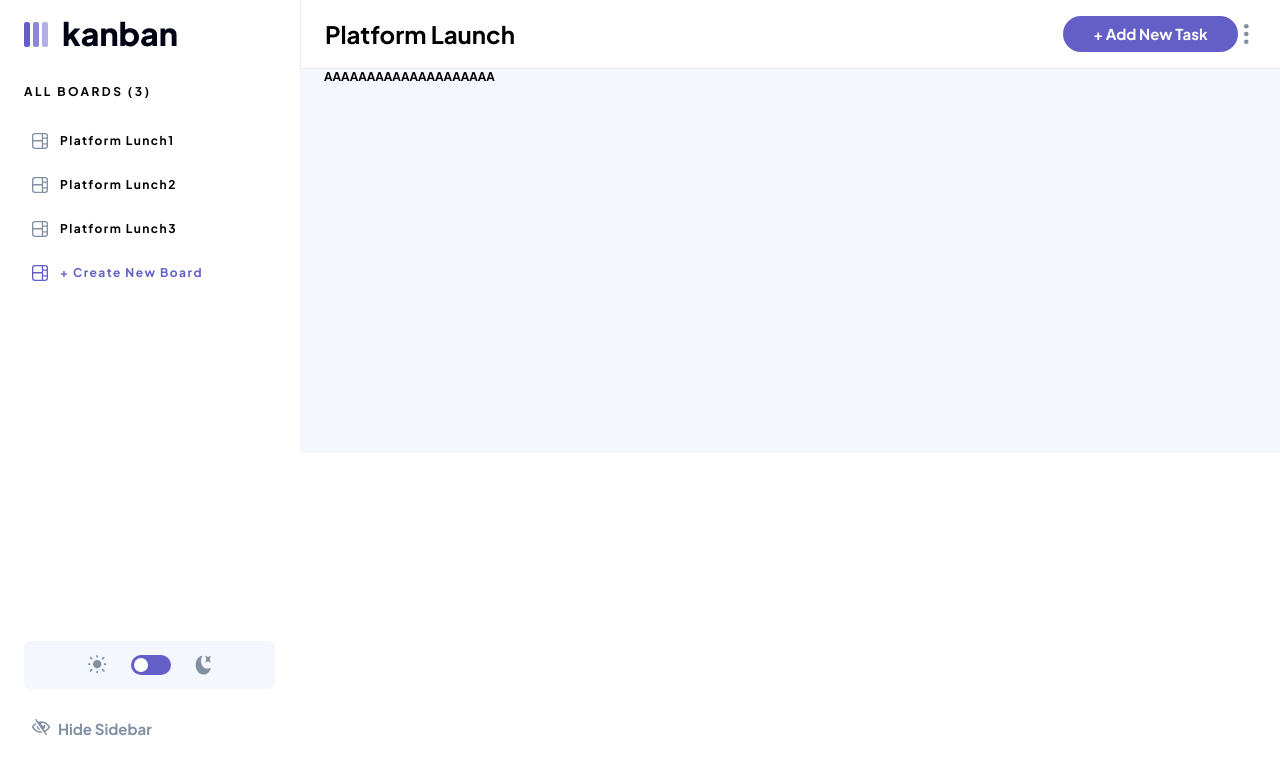
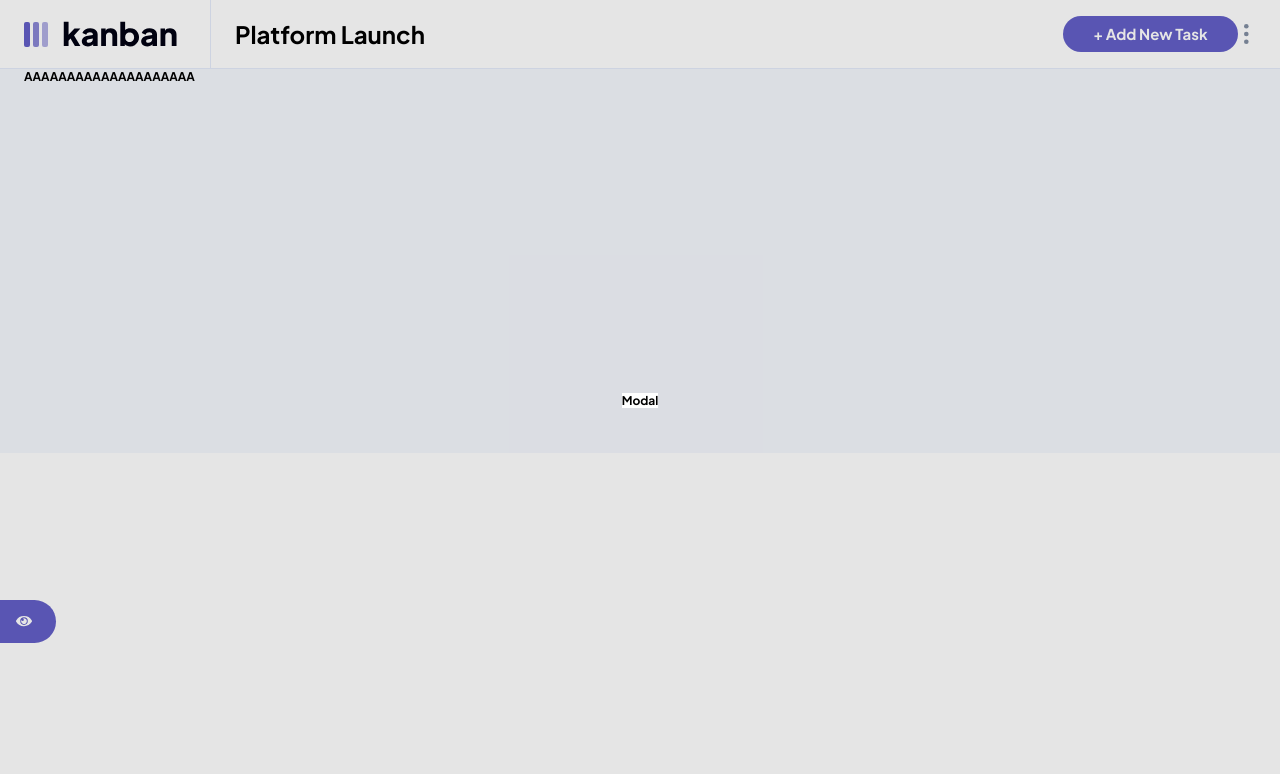
Before and after one commit to MarcinFiuk/kanban-task-management-web-app, a React (Vite) app: page / in a window 1280 px wide. Both pictures are taken after a click on the button "+ Add New Task". Shown: the top 774 px of the page. Built offline with nearby package versions, Linux system fonts and the light colour scheme.

Commit message:
feat:modal component

```diff
--- a/src/App.tsx
+++ b/src/App.tsx
@@ -5,10 +5,12 @@ import Navigation from './components/Navigation';
 import Overlay from './components/Overlay';
 
 import OpenNav from './assets/icon-show-sidebar.svg';
+import { Modal } from './components/Modal';
 
 function App() {
     const [darkMode, setDarkMode] = useState(false);
-    const [isNavOpen, setIsNavOpen] = useState(true);
+    const [isNavOpen, setIsNavOpen] = useState(false);
+    const [isModalOpen, setIsModalOpen] = useState(false);
 
     return (
         <div className={`relative ${darkMode ? 'dark' : ''}`}>
@@ -19,12 +21,14 @@ function App() {
                 darkMode={darkMode}
                 setToggleNav={setIsNavOpen}
                 isOpen={isNavOpen}
+                openModal={setIsModalOpen}
             />
             <Navigation
                 darkMode={darkMode}
                 isOpen={isNavOpen}
                 setCloseNav={setIsNavOpen}
             />
+            <Modal isOpen={isModalOpen}>Modal</Modal>
             <main className=''>
                 <button
                     onClick={() => setIsNavOpen(true)}
--- a/src/components/Header.tsx
+++ b/src/components/Header.tsx
@@ -12,9 +12,10 @@ type HeaderProps = {
     darkMode: boolean;
     isOpen: boolean;
     setToggleNav: React.Dispatch<React.SetStateAction<boolean>>;
+    openModal: React.Dispatch<React.SetStateAction<boolean>>;
 };
 
-const Header = ({ darkMode, setToggleNav, isOpen }: HeaderProps) => {
+const Header = ({ darkMode, setToggleNav, isOpen, openModal }: HeaderProps) => {
     return (
         <>
             <header
@@ -49,10 +50,16 @@ const Header = ({ darkMode, setToggleNav, isOpen }: HeaderProps) => {
                     </button>
                 </div>
                 <div className='flex py-4 w-[68px] md:w-[193px]'>
-                    <ButtonPrimary classes='md:hidden py-2.5 bg-mainPurple basis-12'>
+                    <ButtonPrimary
+                        onClick={() => openModal(true)}
+                        classes='md:hidden py-2.5 bg-mainPurple basis-12'
+                    >
                         <img src={AddTaskIcon} alt='add task' />
                     </ButtonPrimary>
-                    <ButtonPrimary classes='hidden md:block  bg-mainPurple w-41'>
+                    <ButtonPrimary
+                        onClick={() => openModal(true)}
+                        classes='hidden md:block  bg-mainPurple w-41'
+                    >
                         + Add New Task
                     </ButtonPrimary>
                     <ButtonPrimary classes='py-2 basis-5 md:w-7'>
--- /dev/null
+++ b/src/components/Modal.tsx
@@ -0,0 +1,16 @@
+import { useEffect, useRef, ReactNode } from 'react';
+
+type ModalProps = {
+    children: ReactNode;
+    isOpen: boolean;
+};
+
+export const Modal = ({ children, isOpen }: ModalProps) => {
+    const dialogRef = useRef<HTMLDialogElement>(null);
+
+    useEffect(() => {
+        isOpen && dialogRef.current?.showModal();
+    }, [isOpen]);
+
+    return <dialog ref={dialogRef}>{children}</dialog>;
+};
```
